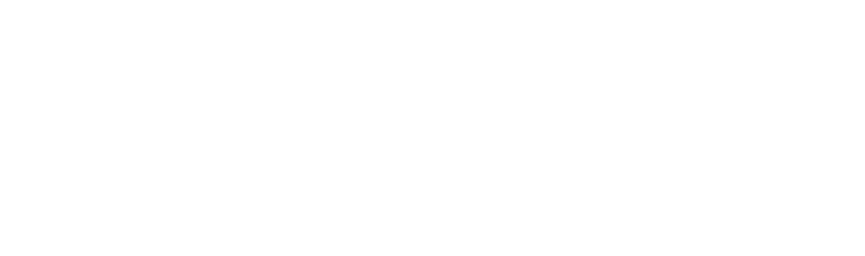
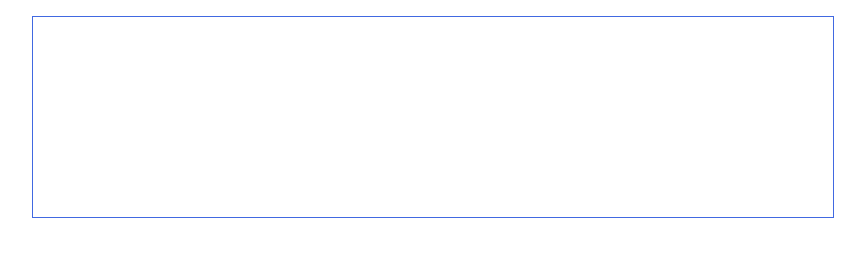
Before and after one commit to dcorns/monopoly_give_away, a website: page public/index.html in a window 1280 px wide. Shown: the whole page, without its empty margins (16-881 px from the left). Drawn offline with Linux system fonts and the light colour scheme.

Commit message:
use express static for static assets

```diff
--- a/index.js
+++ b/index.js
@@ -9,9 +9,7 @@ var express = require('express');
 var app = express();
 var port = process.env.PORT || 3000;
 
-app.get('/', function(req, res){
-  res.sendFile('index.html', {root:__dirname + '/'});
-});
+app.use(express.static(__dirname + '/public'));
 
 
 var server = app.listen(port, 'localhost', function(){
--- a/index.html
+++ b/public/index.html
@@ -3,8 +3,10 @@
 <head>
     <meta charset="UTF-8">
     <title>Monopoly Prize Tracker</title>
+    <link rel="stylesheet" type="text/css" href="./main.css">
 </head>
 <body>
+<nav><menu><svg width="800" height="200"></svg></menu></nav>
 <main>
 
 </main>
--- /dev/null
+++ b/public/main.css
@@ -0,0 +1,5 @@
+svg{
+    border-style: solid;
+    border-color: royalblue;
+    border-width: 1px;
+}
```
